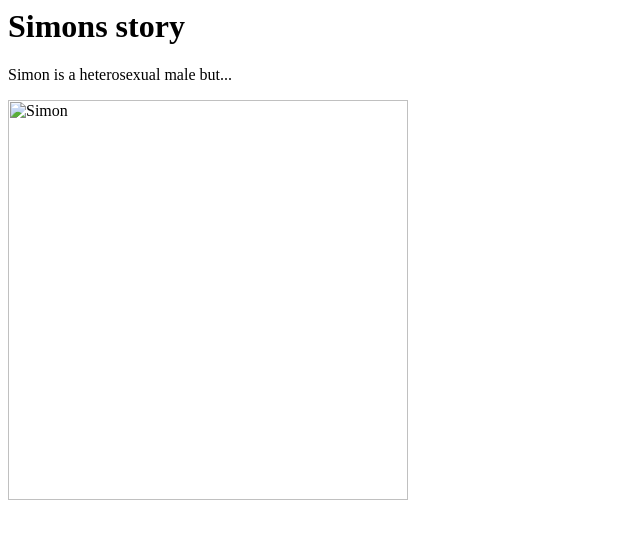
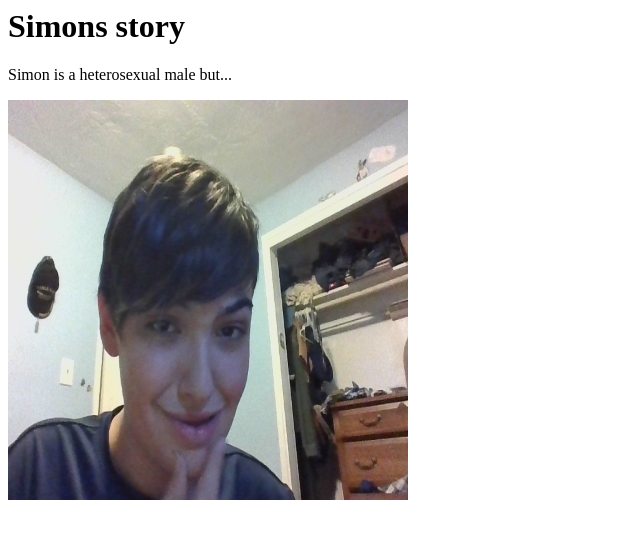
Before and after one commit to JacobClark25/simonsweb, a plain HTML site: page index.html in a window 1280 px wide. Shown: the whole page, without its empty margins (0-640 px from the left). Drawn offline with Linux system fonts and the light colour scheme.

Commit message:
Update index.html

```diff
--- a/index.html
+++ b/index.html
@@ -4,6 +4,6 @@
 
 <h1>Simons story</h1>
 <p>Simon is a heterosexual male but...</p>
-<img src="simon looking fine1.jpg" alt="Simon" style="width:400px;height:400px;">
+<img src="simon looking fine.jpg" alt="Simon" style="width:400px;height:400px;">
 </body>
 </html>
```
